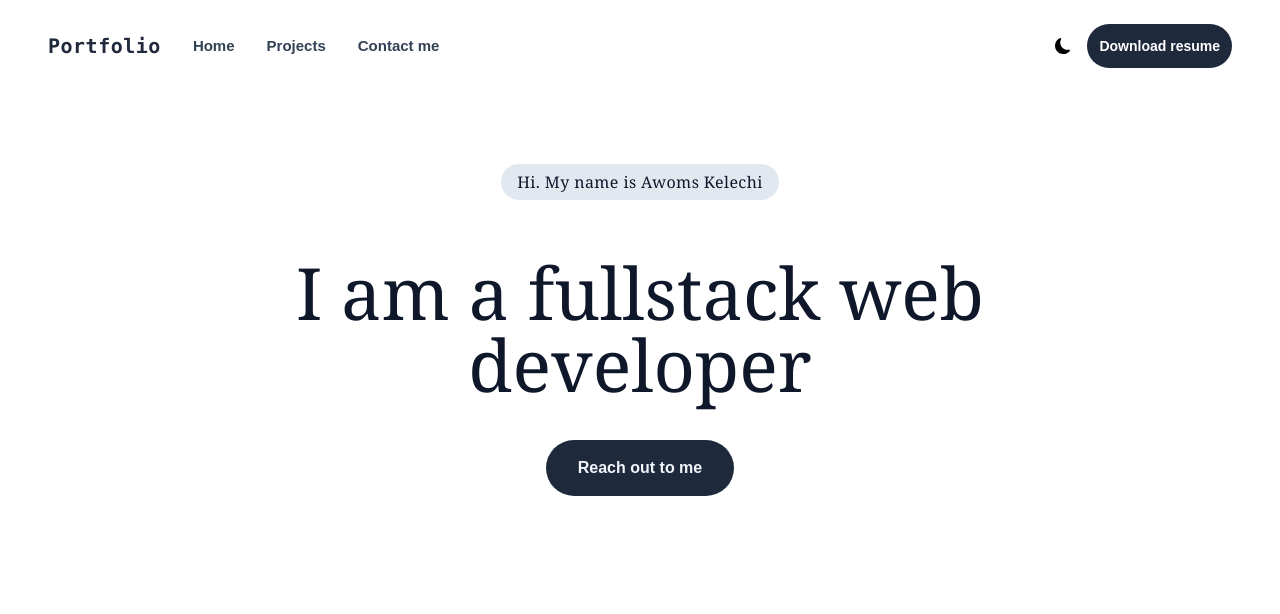
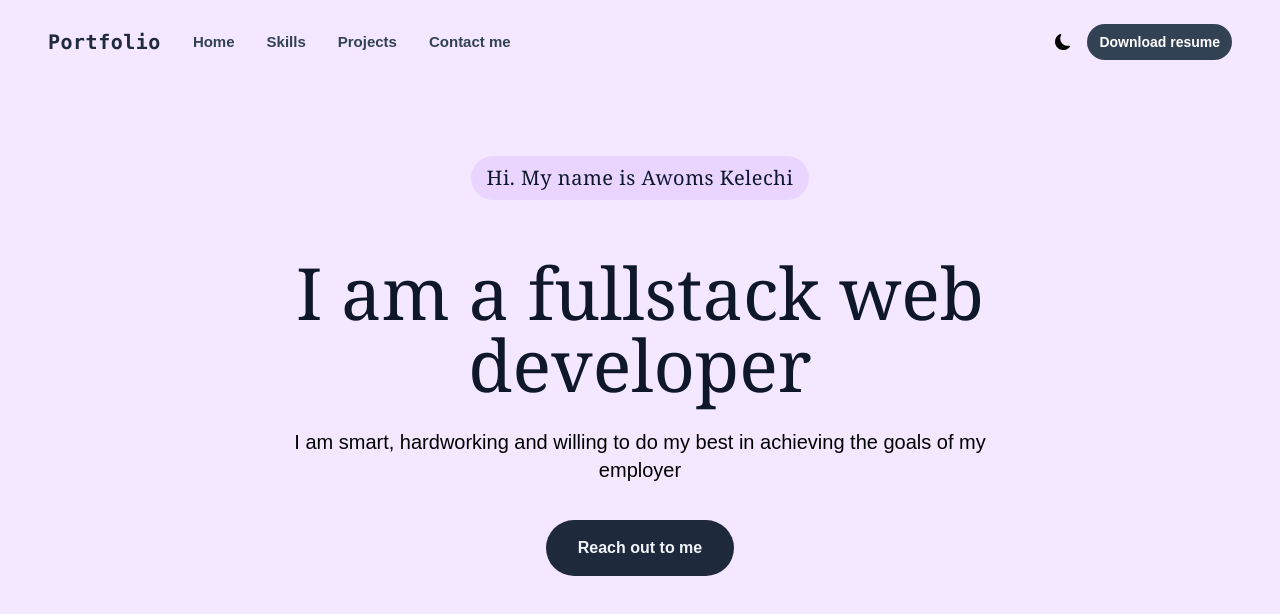
Before and after one commit to Kelechi095/Portfolio, a React (Vite) app: page / in a window 1280 px wide. Shown: the top 614 px of the page. Built offline with nearby package versions, Linux system fonts and the light colour scheme.

Commit message:
modified styling

```diff
--- a/src/Pages/Home.tsx
+++ b/src/Pages/Home.tsx
@@ -88,6 +88,7 @@ export default function Home() {
             Portfolio
           </h2>
           <li className="nav-li">Home</li>
+          <li className="nav-li">Skills</li>
           <li className="nav-li">Projects</li>
           <li className="nav-li">Contact me</li>
         </ul>
@@ -106,8 +107,8 @@ export default function Home() {
         <h1 className="hero-main-text">
           I am a fullstack web developer
         </h1>
-
-        <div className="flex justify-center mt-4">
+        <h3 className="hero-sub-text">I am smart, hardworking and willing to do my best in achieving the goals of my employer</h3>
+        <div className="flex justify-center">
           <button className="hero-button">
             Reach out to me
           </button>
--- a/src/index.css
+++ b/src/index.css
@@ -4,7 +4,7 @@
 
 @layer components {
   .main {
-    @apply py-4 px-4 lg:px-12 lg:py-6 bg-white min-h-screen dark:bg-darkBlue relative;
+    @apply py-4 px-4 lg:px-12 lg:py-6 bg-purple-100 min-h-screen dark:bg-slate-950 relative;
   }
 
   .logo-title {
@@ -28,22 +28,22 @@
   }
 
   .nav-button {
-    @apply text-xs py-3 px-3  lg:text-sm text-white hover:bg-slate-700 dark:bg-slate-600 dark:hover:bg-slate-500 transition duration-300  bg-slate-800 font-semibold rounded-full
+    @apply text-xs py-2 px-3  lg:text-sm text-white  bg-slate-700 hover:bg-slate-600 dark:bg-slate-600 dark:hover:bg-slate-500 transition duration-300  font-semibold rounded-full
   }
 
   .hero-label {
-    @apply mx-auto font-serif text-center p-2 w-fit rounded-full bg-slate-200 dark:bg-slate-300 px-4 tracking-wide leading-5 text-slate-900
+    @apply mx-auto font-serif text-center md:text-lg lg:text-xl p-2 w-fit rounded-full bg-purple-200 dark:bg-purple-300 px-4 tracking-wide leading-5 text-slate-900
   }
   .hero-main-text {
     @apply mt-12 mx-auto max-w-md text-5xl md:text-6xl lg:text-7xl md:max-w-lg  lg:max-w-4xl text-center font-serif p-2 text-slate-900 dark:text-white
   }
 
   .hero-sub-text {
-    @apply text-sm font-medium max-w-md md:max-w-lg text-textColor lg:max-w-3xl lg:text-lg text-center my-2 mx-auto p-3 dark:text-white
+    @apply text-sm font-medium max-w-md md:max-w-lg text-textColor lg:max-w-3xl lg:text-xl text-center my-2 mx-auto p-3 dark:text-white
   }
 
   .hero-button {
-    @apply mt-4 py-4 px-8 font-semibold dark:bg-slate-600 dark:hover:bg-slate-500 text-slate-100 hover:bg-slate-700 transition duration-300 bg-slate-800 rounded-full
+    @apply mt-4 py-4 px-8 font-semibold  bg-slate-800 hover:bg-slate-700 dark:bg-slate-600  dark:hover:bg-slate-500 text-slate-100  transition duration-300 rounded-full
   }
 
   .cards-container {
```
